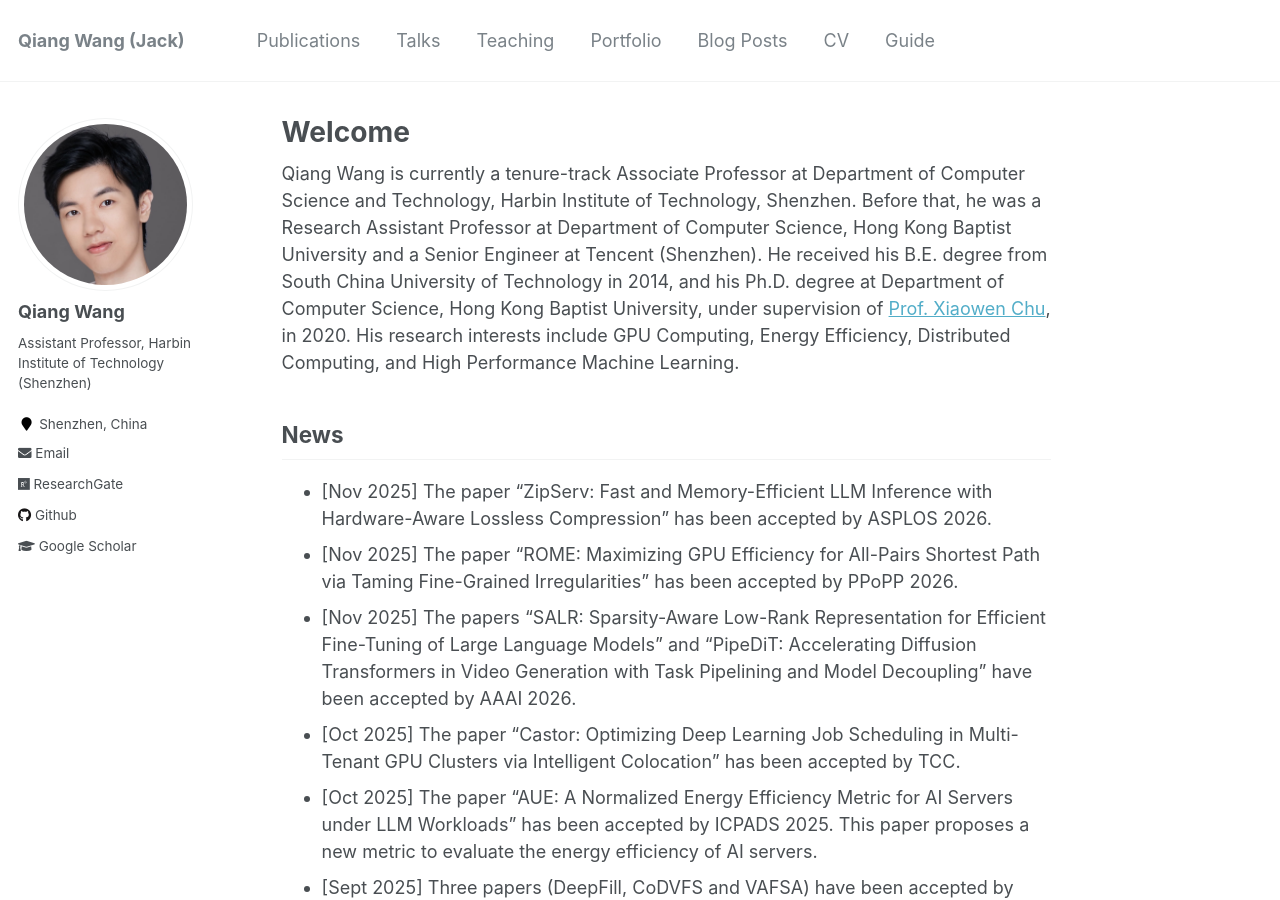
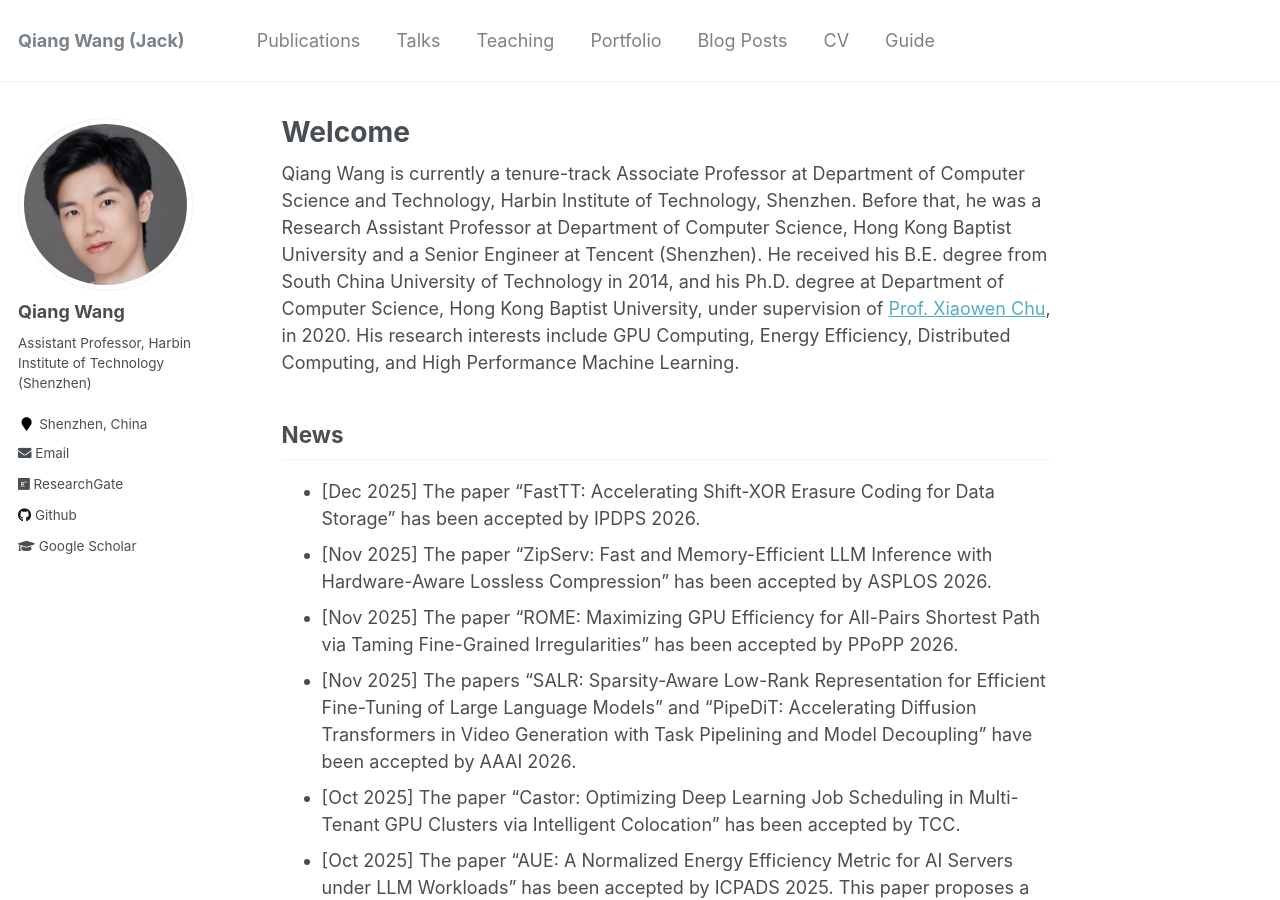
Before and after one commit to blackjack2015/blackjack2015.github.io, a Jekyll site: the page built from _pages/about.md, in a window 1280 px wide and 900 px high. Built offline with Jekyll 4.4.1, drawn with Linux system fonts in a browser that asks for light colours.

Commit message:
Update about.md

```diff
--- a/_pages/about.md
+++ b/_pages/about.md
@@ -12,6 +12,7 @@ redirect_from:
 Qiang Wang is currently a tenure-track Associate Professor at Department of Computer Science and Technology, Harbin Institute of Technology, Shenzhen. Before that, he was a Research Assistant Professor at Department of Computer Science, Hong Kong Baptist University and a Senior Engineer at Tencent (Shenzhen). He received his B.E. degree from South China University of Technology in 2014, and his Ph.D. degree at Department of Computer Science, Hong Kong Baptist University, under supervision of [Prof. Xiaowen Chu](https://sites.google.com/view/chuxiaowen), in 2020. His research interests include GPU Computing, Energy Efficiency, Distributed Computing, and High Performance Machine Learning.
 
 ## News
++ \[Dec 2025\] The paper "FastTT: Accelerating Shift-XOR Erasure Coding for Data Storage" has been accepted by IPDPS 2026.
 + \[Nov 2025\] The paper "ZipServ: Fast and Memory-Efficient LLM Inference with Hardware-Aware Lossless Compression" has been accepted by ASPLOS 2026.
 + \[Nov 2025\] The paper "ROME: Maximizing GPU Efficiency for All-Pairs Shortest Path via Taming Fine-Grained Irregularities" has been accepted by PPoPP 2026.
 + \[Nov 2025\] The papers "SALR: Sparsity-Aware Low-Rank Representation for Efficient Fine-Tuning of Large Language Models" and "PipeDiT: Accelerating Diffusion Transformers in Video Generation with Task Pipelining and Model Decoupling" have been accepted by AAAI 2026.
```
